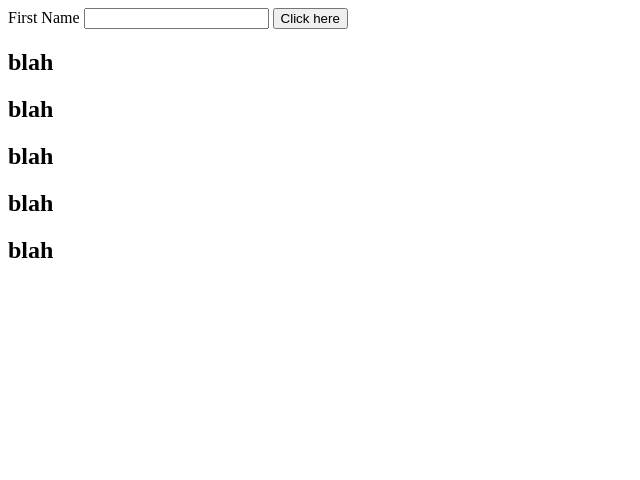
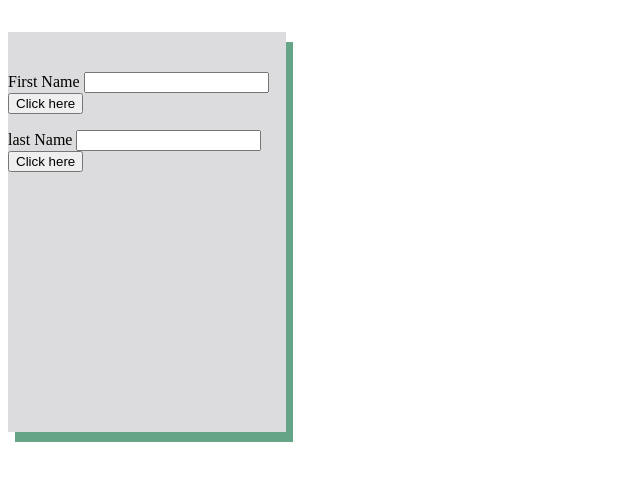
Before and after one commit to staten-island-tech/dom-manipulation-project-dieuhan, a plain HTML site: page index.html in a window 1280 px wide. Shown: the whole page, without its empty margins (0-640 px from the left). Drawn offline with Linux system fonts and the light colour scheme.

Commit message:
SGDJBFUOWEBVGIVGFWOVGFOUI

```diff
--- a/dom.js
+++ b/dom.js
@@ -3,10 +3,15 @@ DOMSelectors = {
         form: document.querySelector("#form"),
         firstname: document.querySelector(".first-name"),
         h2s: document.querySelectorAll("h2"),
+        form2: document.querySelector("#form"),
+        lastname: document.querySelector(".last-name"),
+
     };
+
     console.log(DOMSelectors.h2s)
     DOMSelectors.form.addEventListener("submit", function (event) {
       event.preventDefault();
-        DOMSelectors.h2s.forEach((header)=> header.textContent = DOMSelectors.firstname.value
+        DOMSelectors.h2s.forEach((header)=> header.textContent = DOMSelectors.firstname.value, DOMSelectors.lastname.value,
+
         );
     });
--- a/index.html
+++ b/index.html
@@ -3,19 +3,30 @@
     <meta charset="UTF-8">
     <meta http-equiv="X-UA-Compatible" content="IE=edge">
     <meta name="viewport" content="width=device-width, initial-scale=1.0">
+    <link rel="stylesheet" href="style.css">
     <title>Document</title>
 </head>
 <body>
+
+  <div class="container">
+
+    <div class="card">
+      <h2 class="card-title"></h2>
+
     <form action="" id="form">
        <label for="firstname">First Name</label>
        <input type="text" name="firstname" id="form-first" class="first-name"/>
        <input type="submit" value="Click here"/>
     </form>
-  <h2>blah</h2>
-  <h2>blah</h2>
-  <h2>blah</h2>
-  <h2>blah</h2>
-  <h2>blah</h2>
+
+    <form2 action="" id="form2">
+      <label for="lastname">last Name</label>
+      <input type="text" name="lastname" id="form-last" class="last-name"/>
+      <input type="submit" value="Click here"/>
+   </form2>
+
+
+
   <script src="dom.js"></script>
 </body>
 </html>
--- /dev/null
+++ b/style.css
@@ -0,0 +1,11 @@
+.card{
+    height: 50vh;
+    margin: 2rem 0;
+    width: 22%;
+    background-color: rgba(125, 121, 129, 0.265);
+    display: flex;
+    flex-direction: column;
+    align-items: center;
+    box-shadow: 7px 10px rgb(101, 164, 135);
+    transition: all 450ms;
+}
```
